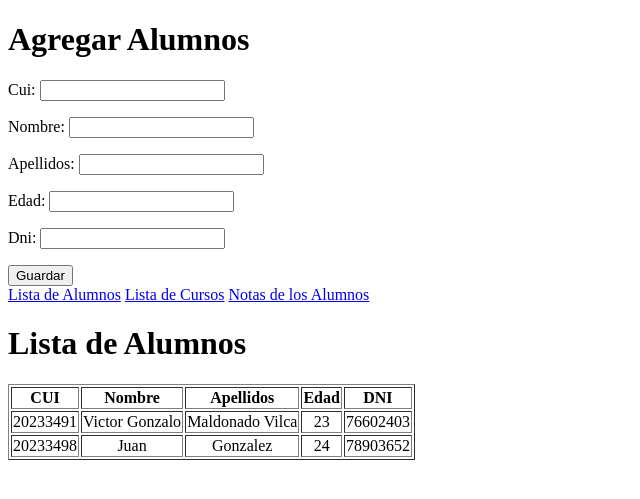
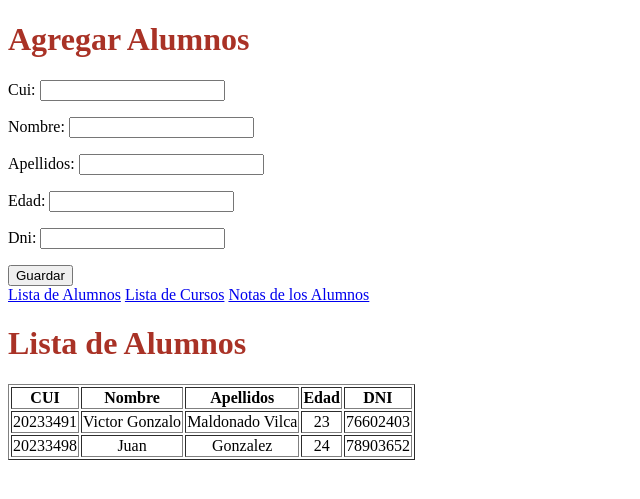
Before and after one commit to Victor-Gonzalo-Maldonado-Vilca/Lab06_Django, a Django app: page /alumnos/ in a window 1280 px wide. Shown: the top 499 px of the page, without its empty margins (0-640 px from the left). Run offline with Django 5.2, Linux system fonts and the light colour scheme; data comes from the database, SQL or seed files in the repository.

Commit message:
Agregando estilos de color al html de agregarAlumnos

```diff
--- a/mi_proyecto/gestion_Universitaria/templates/gestion_Universitaria/agregar_alumno.html
+++ b/mi_proyecto/gestion_Universitaria/templates/gestion_Universitaria/agregar_alumno.html
@@ -10,7 +10,7 @@
   </head>
   <body>
     <div>
-      <h1>Agregar Alumnos</h1>
+      <h1 style="color: #A93226">Agregar Alumnos</h1>
       <form method="POST">
         {% csrf_token %}
         {{ form.as_p }}
@@ -21,7 +21,7 @@
       <a href="{% url 'agregar_nota' %}">Notas de los Alumnos</a>
     </div>
     <div>
-      <h1>Lista de Alumnos</h1>
+      <h1 style="color: #A93226">Lista de Alumnos</h1>
       {% if alumnos %}
         <table border="1" style="text-align: center">
           <tr>
```
Also changed, not shown: 1 other file.
